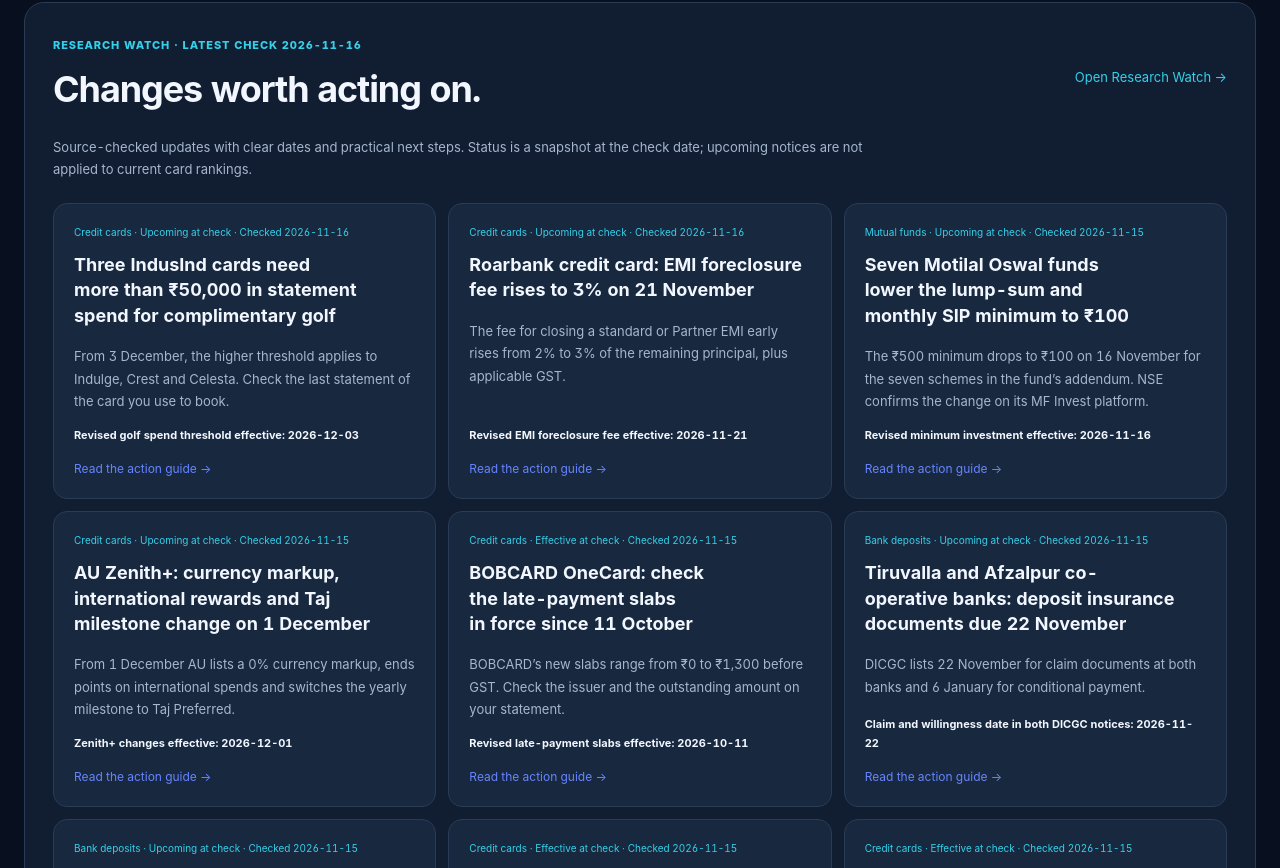
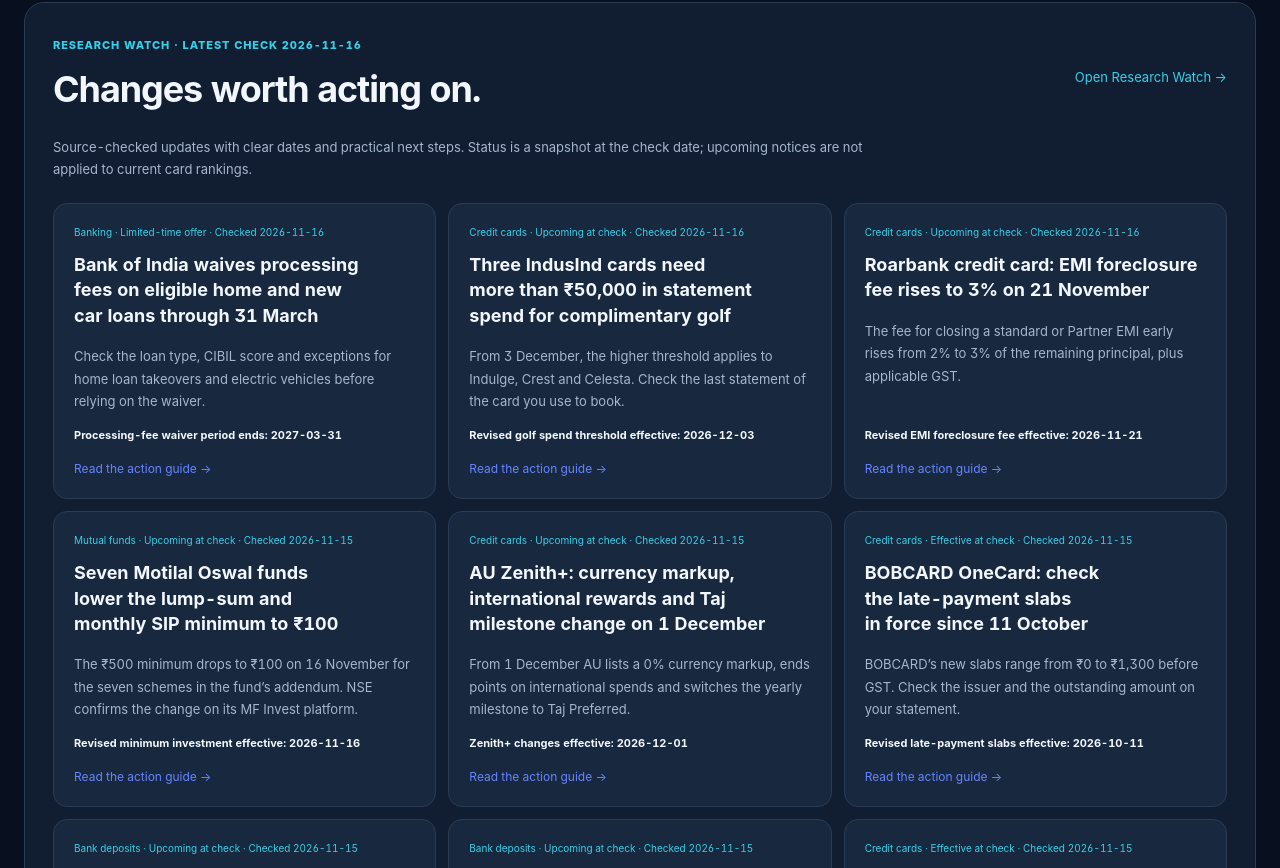
Before and after one commit to aqdas1820/credonomics-site, a Next.js app: page /research/watch in a window 1280 px wide. Shown: the part 672-1540 px from the top of the page. Built offline with nearby package versions, Linux system fonts and the light colour scheme; no server answers.

Commit message:
Publish Bank of India loan processing-fee waiver guide

```diff
--- a/app/data/research-watch.ts
+++ b/app/data/research-watch.ts
@@ -11,6 +11,26 @@ export type WatchItem = {
 
 /** Editorial snapshots. Future notices do not change the ranking engine before their effective dates. */
 export const researchWatch: WatchItem[] = [
+  {
+    slug: 'bank-of-india-home-car-processing-fee-waiver-march-2027',
+    title: 'Bank of India waives processing fees on eligible home and new car loans through 31 March',
+    summary: 'Check the loan type, CIBIL score and exceptions for home loan takeovers and electric vehicles before relying on the waiver.',
+    category: 'Banking', checkedAt: '2026-11-16', statusLabel: 'Limited-time offer', eventDate: '2027-03-31', dateLabel: 'Processing-fee waiver period ends',
+    source: 'https://bankofindia.bank.in/documents/20121/28761619/Floating_ROI_wef-07102026.pdf',
+    sourceLabel: 'Bank of India: floating-rate retail loan rates and processing charges',
+    sourceLocation: 'Pages 1 and 4, revised processing-charge columns for 1 October 2026 to 31 March 2027',
+    audience: 'Applicants for Bank of India floating-rate Star Home, Star Smart Home, Star Diamond Home or Star Vehicle loans for a new four-wheeler, including borrowers considering a home loan takeover.',
+    facts: [
+      'The bank lists nil processing charges for the qualifying rows from 1 October 2026 through 31 March 2027. The floating-rate schedule itself is marked effective 7 October 2026.',
+      'For the listed home loans, the nil-charge row covers a personal CIBIL score of 725 or above or a score shown as −1 or 0. The row also lists home loan takeovers. Other home loan borrowers below 725 fall under the standard-charge row.',
+      'For a new four-wheeler, the individual nil-charge row uses the same personal CIBIL threshold and score codes. A separate EV row lists nil charges irrespective of personal CIBIL score. The table also lists nil charges for non-individuals rated BBB or above or CMR-3 or better, with separate charges for other non-individual borrowers.',
+    ],
+    actions: [
+      'Ask Bank of India to name the fee row that applies to your quote. If you are transferring a home loan or buying an EV, ask the bank to confirm the relevant exception in writing.',
+      'Before paying or applying near 31 March, ask whether application, sanction or disbursement determines eligibility. Compare the interest rate and any legal, valuation or other charges on the written quote.',
+    ],
+    limits: 'Checked on 16 November 2026. A separate announcement date was unavailable. The waiver applies to the processing charge. The schedule gives no cutoff time, treatment for applications already in progress or refund terms.',
+  },
   {
     slug: 'indusind-indulge-crest-celesta-golf-spend-december-2026',
     title: 'Three IndusInd cards need more than ₹50,000 in statement spend for complimentary golf',
--- a/app/data/search-index.generated.ts
+++ b/app/data/search-index.generated.ts
@@ -141,6 +141,17 @@ export const searchIndex: readonly SearchEntry[] = [
     "source": "Official issuer / fund notice",
     "updated": "2026-10-27",
     "keywords": "Axis Vistara cards: current spending cutoff is after 15 December 2026 axis-vistara-spending-discontinuation-december-2026 Research",
+    "priority": 92
+  },
+  {
+    "id": "watch:bank-of-india-home-car-processing-fee-waiver-march-2027",
+    "title": "Bank of India waives processing fees on eligible home and new car loans through 31 March",
+    "description": "Check the loan type, CIBIL score and exceptions for home loan takeovers and electric vehicles before relying on the waiver.",
+    "href": "/research/watch/bank-of-india-home-car-processing-fee-waiver-march-2027",
+    "category": "Research",
+    "source": "Official issuer / fund notice",
+    "updated": "2026-11-16",
+    "keywords": "Bank of India waives processing fees on eligible home and new car loans through 31 March bank-of-india-home-car-processing-fee-waiver-march-2027 Research",
     "priority": 92
   },
   {
```
Also changed, not shown: 1 other file (tests, documents, lock files or other folders).
